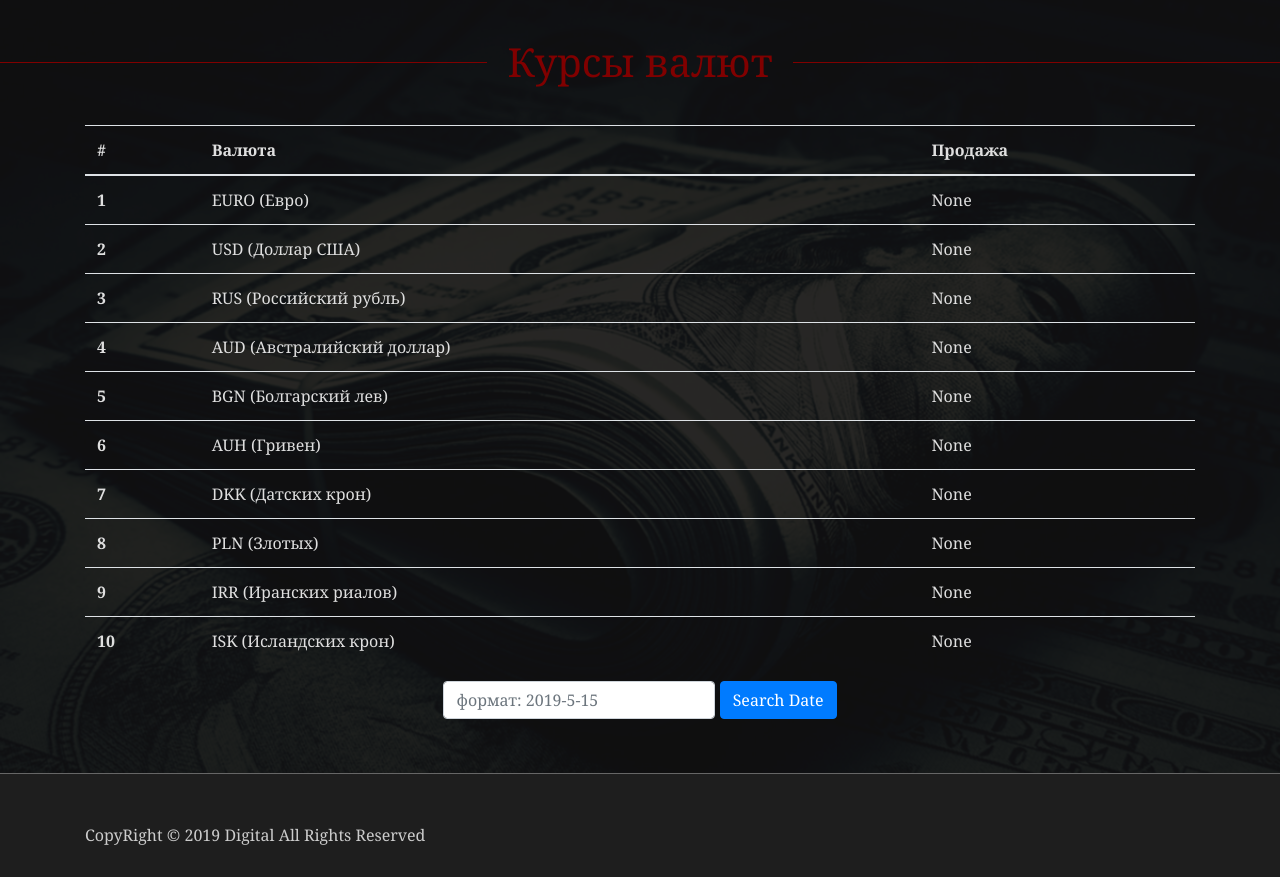
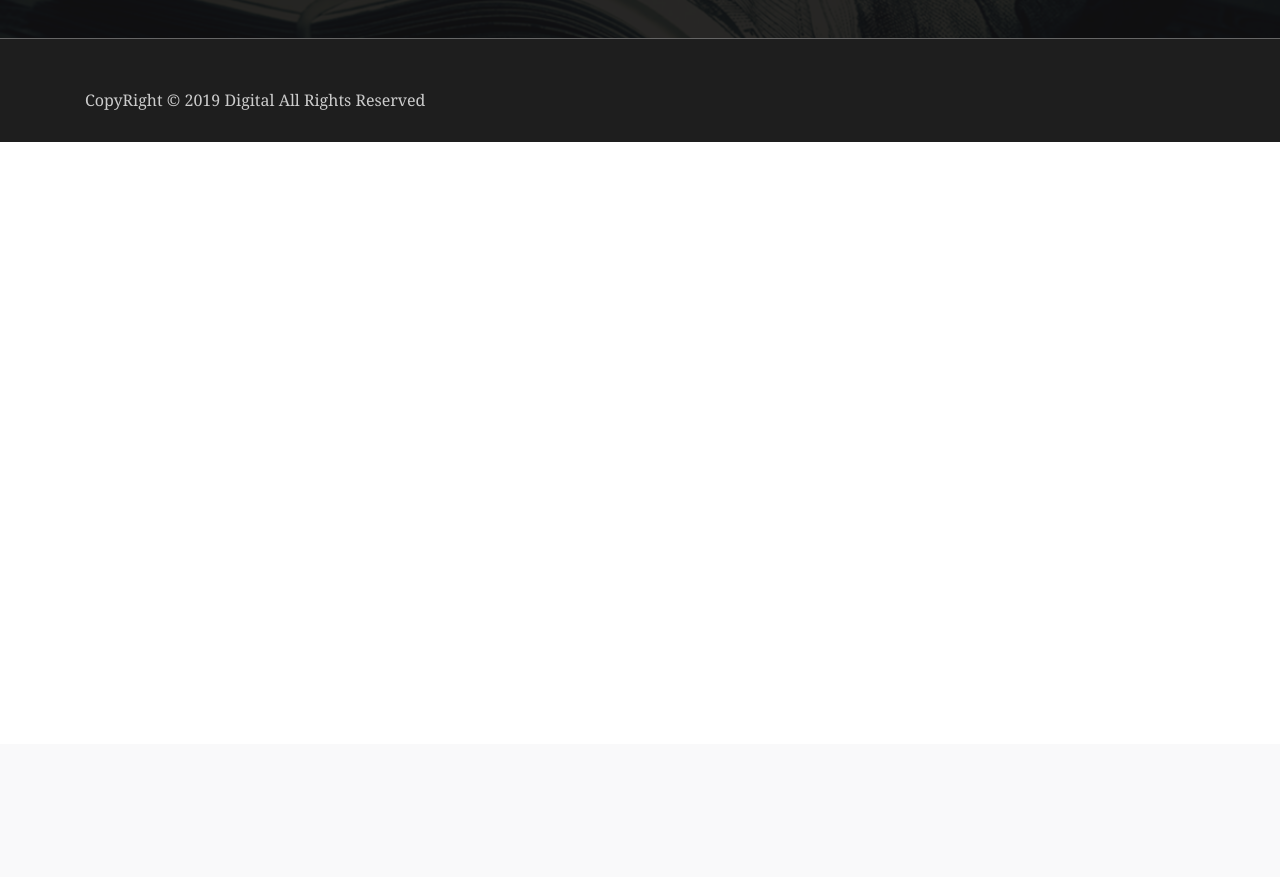
Before and after one commit to zemi4/FLASK-app, a Flask app: page / in a window 1280 px wide. Shown: the part 56-933 px from the top of the page. After the commit the page ends 198 px from the top, so only its background shows below. Run offline with Flask 2, Linux system fonts and the light colour scheme; data that the repository does not hold is empty; parts of the project's set-up code (start-up, migrations or seed data) failed here and were passed over; some libraries are stand-ins or nearby versions.

Commit message:
make it better

```diff
--- a/app.py
+++ b/app.py
@@ -1,5 +1,5 @@
 from flask import Flask, render_template
-from parsing_currency import *
+# from parsing_currency import *
 from parsing_afisha2 import *
 from parsing_weather import *
 
@@ -10,9 +10,7 @@
 @app.route('/')
 def courses():
 
-    return render_template('currency.html', E=get_money_euro(), U=get_money_usd(), R=get_money_rus(), A=get_money_aud(),
-                           B=get_money_bgn(), UH=get_money_uah(), D=get_money_dkk(), P=get_money_pln(),
-                           I=get_money_irr(), IS=get_money_isk())
+    return render_template('currency.html')
 
 
 @app.route('/movies/')
--- a/templates/currency.html
+++ b/templates/currency.html
@@ -3,148 +3,148 @@
 {% block content %}
 
 <div class="foto-currency">
-    <div>
-    <h1><span>Курсы валют</span></h1>
-        <div class="container">
-    <table class="table">
-      <thead>
-        <tr>
-          <th>#</th>
-          <th>Валюта</th>
-          <th>Продажа</th>
-        </tr>
-      </thead>
-      <tbody>
-
-        <tr>
-          <th scope="row">1</th>
-          <td>EURO (Евро)</td>
-          <td>{{ E }}</td><!--парсинг EURO-->
-        </tr>
-        <tr>
-          <th scope="row">2</th>
-          <td>USD (Доллар США)</td>
-          <td>{{ U }}</td>
-        </tr>
-        <tr>
-          <th scope="row">3</th>
-          <td>RUS (Российский рубль)</td>
-          <td>{{ R }}</td>
-        </tr>
-        <tr>
-          <th scope="row">4</th>
-          <td>AUD (Австралийский доллар)</td>
-          <td>{{ A }}</td>
-        </tr>
-        <tr>
-          <th scope="row">5</th>
-          <td>BGN (Болгарский лев)</td>
-          <td>{{ B }}</td>
-        </tr>
-        <tr>
-          <th scope="row">6</th>
-          <td>AUH (Гривен)</td>
-          <td>{{ UH }}</td>
-        </tr>
-        <tr>
-          <th scope="row">7</th>
-          <td>DKK (Датских крон)</td>
-          <td>{{ D }}</td>
-        </tr>
-        <tr>
-          <th scope="row">8</th>
-          <td>PLN (Злотых)</td>
-          <td>{{ P }}</td>
-        </tr>
-        <tr>
-          <th scope="row">9</th>
-          <td>IRR (Иранских риалов)</td>
-          <td>{{ I }}</td>
-        </tr>
-        <tr>
-          <th scope="row">10</th>
-          <td>ISK (Исландских крон)</td>
-          <td>{{ IS }}</td>
-        </tr>
-
-      </tbody>
-    </table>
-            <div class="row form-group form-inline but-cur" id="roDiv">
-                <input type="text" name="city" id="cur" class="form-control" placeholder="формат: 2019-5-15">
-                <button id="submit" class="btn btn-primary">Search Date</button>
-             </div>
-
-            <div id="sho" class="sho"></div>
-
-        </div>
-    </div>
+{#    <div>#}
+{#    <h1><span>Курсы валют</span></h1>#}
+{#        <div class="container">#}
+{#    <table class="table">#}
+{#      <thead>#}
+{#        <tr>#}
+{#          <th>#</th>#}
+{#          <th>Валюта</th>#}
+{#          <th>Продажа</th>#}
+{#        </tr>#}
+{#      </thead>#}
+{#      <tbody>#}
+{##}
+{#        <tr>#}
+{#          <th scope="row">1</th>#}
+{#          <td>EURO (Евро)</td>#}
+{#          <td>{{ E }}</td><!--парсинг EURO-->#}
+{#        </tr>#}
+{#        <tr>#}
+{#          <th scope="row">2</th>#}
+{#          <td>USD (Доллар США)</td>#}
+{#          <td>{{ U }}</td>#}
+{#        </tr>#}
+{#        <tr>#}
+{#          <th scope="row">3</th>#}
+{#          <td>RUS (Российский рубль)</td>#}
+{#          <td>{{ R }}</td>#}
+{#        </tr>#}
+{#        <tr>#}
+{#          <th scope="row">4</th>#}
+{#          <td>AUD (Австралийский доллар)</td>#}
+{#          <td>{{ A }}</td>#}
+{#        </tr>#}
+{#        <tr>#}
+{#          <th scope="row">5</th>#}
+{#          <td>BGN (Болгарский лев)</td>#}
+{#          <td>{{ B }}</td>#}
+{#        </tr>#}
+{#        <tr>#}
+{#          <th scope="row">6</th>#}
+{#          <td>AUH (Гривен)</td>#}
+{#          <td>{{ UH }}</td>#}
+{#        </tr>#}
+{#        <tr>#}
+{#          <th scope="row">7</th>#}
+{#          <td>DKK (Датских крон)</td>#}
+{#          <td>{{ D }}</td>#}
+{#        </tr>#}
+{#        <tr>#}
+{#          <th scope="row">8</th>#}
+{#          <td>PLN (Злотых)</td>#}
+{#          <td>{{ P }}</td>#}
+{#        </tr>#}
+{#        <tr>#}
+{#          <th scope="row">9</th>#}
+{#          <td>IRR (Иранских риалов)</td>#}
+{#          <td>{{ I }}</td>#}
+{#        </tr>#}
+{#        <tr>#}
+{#          <th scope="row">10</th>#}
+{#          <td>ISK (Исландских крон)</td>#}
+{#          <td>{{ IS }}</td>#}
+{#        </tr>#}
+{##}
+{#      </tbody>#}
+{#    </table>#}
+{#            <div class="row form-group form-inline but-cur" id="roDiv">#}
+{#                <input type="text" name="city" id="cur" class="form-control" placeholder="формат: 2019-5-15">#}
+{#                <button id="submit" class="btn btn-primary">Search Date</button>#}
+{#             </div>#}
+{##}
+{#            <div id="sho" class="sho"></div>#}
+{##}
+{#        </div>#}
+{#    </div>#}
 
 </div>
 
 
-<script src="https://ajax.googleapis.com/ajax/libs/jquery/3.4.1/jquery.min.js" type=text/javascript></script>
-<script type=text/javascript>
-
-$(document).ready(function () {
-
-    $('#submit').click(function () {
-
-        var cur = $('#cur').val();
-
-        if(cur != ''){
-
-            $.ajax({
-
-                url:
-
-                 "https://www.nbrb.by/API/ExRates/Rates?onDate=" + cur + "&Periodicity=0",
-
-                type: 'GET',
-                dataType: 'json',
-                success: function(data){
-                    let out='';
-                    out +='<b>' + data[0]['Cur_Name'] + '</b><b>' + ' - ' + data[0]['Cur_OfficialRate'] + '</b><br>';
-                    out +='<b>' + data[1]['Cur_Name'] + '</b><b>' + ' - ' + data[1]['Cur_OfficialRate'] + '</b><br>';
-                    out +='<b>' + data[2]['Cur_Name'] + '</b><b>' + ' - ' + data[2]['Cur_OfficialRate'] + '</b><br>';
-                    out +='<b>' + data[3]['Cur_Name'] + '</b><b>' + ' - ' + data[3]['Cur_OfficialRate'] + '</b><br>';
-                    out +='<b>' + data[4]['Cur_Name'] + '</b><b>' + ' - ' + data[4]['Cur_OfficialRate'] + '</b><br>';
-                    out +='<b>' + data[5]['Cur_Name'] + '</b><b>' + ' - ' + data[5]['Cur_OfficialRate'] + '</b><br>';
-                    out +='<b>' + data[6]['Cur_Name'] + '</b><b>' + ' - ' + data[6]['Cur_OfficialRate'] + '</b><br>';
-                    out +='<b>' + data[7]['Cur_Name'] + '</b><b>' + ' - ' + data[7]['Cur_OfficialRate'] + '</b><br>';
-                    out +='<b>' + data[8]['Cur_Name'] + '</b><b>' + ' - ' + data[8]['Cur_OfficialRate'] + '</b><br>';
-                    out +='<b>' + data[9]['Cur_Name'] + '</b><b>' + ' - ' + data[9]['Cur_OfficialRate'] + '</b><br>';
-                    out +='<b>' + data[10]['Cur_Name'] + '</b><b>' + ' - ' + data[10]['Cur_OfficialRate'] + '</b><br>';
-                    out +='<b>' + data[11]['Cur_Name'] + '</b><b>' + ' - ' + data[11]['Cur_OfficialRate'] + '</b><br>';
-                    out +='<b>' + data[12]['Cur_Name'] + '</b><b>' + ' - ' + data[12]['Cur_OfficialRate'] + '</b><br>';
-                    out +='<b>' + data[13]['Cur_Name'] + '</b><b>' + ' - ' + data[13]['Cur_OfficialRate'] + '</b><br>';
-                    out +='<b>' + data[14]['Cur_Name'] + '</b><b>' + ' - ' + data[14]['Cur_OfficialRate'] + '</b><br>';
-                    out +='<b>' + data[15]['Cur_Name'] + '</b><b>' + ' - ' + data[15]['Cur_OfficialRate'] + '</b><br>';
-                    out +='<b>' + data[16]['Cur_Name'] + '</b><b>' + ' - ' + data[16]['Cur_OfficialRate'] + '</b><br>';
-                    out +='<b>' + data[17]['Cur_Name'] + '</b><b>' + ' - ' + data[17]['Cur_OfficialRate'] + '</b><br>';
-                    out +='<b>' + data[18]['Cur_Name'] + '</b><b>' + ' - ' + data[18]['Cur_OfficialRate'] + '</b><br>';
-                    out +='<b>' + data[19]['Cur_Name'] + '</b><b>' + ' - ' + data[19]['Cur_OfficialRate'] + '</b><br>';
-                    out +='<b>' + data[20]['Cur_Name'] + '</b><b>' + ' - ' + data[20]['Cur_OfficialRate'] + '</b><br>';
-                    out +='<b>' + data[21]['Cur_Name'] + '</b><b>' + ' - ' + data[21]['Cur_OfficialRate'] + '</b><br>';
-                    out +='<b>' + data[22]['Cur_Name'] + '</b><b>' + ' - ' + data[22]['Cur_OfficialRate'] + '</b><br>';
-                    out +='<b>' + data[23]['Cur_Name'] + '</b><b>' + ' - ' + data[23]['Cur_OfficialRate'] + '</b><br>';
-                    out +='<b>' + data[24]['Cur_Name'] + '</b><b>' + ' - ' + data[24]['Cur_OfficialRate'] + '</b><br>';
-                    out +='<b>' + data[25]['Cur_Name'] + '</b><b>' + ' - ' + data[25]['Cur_OfficialRate'] + '</b><br>';
-
-
-                        console.log(data);
-                        $('#sho').html(out);
-                }
-
-                });
-            }else{
-                $('#error').html('Fiend cannot be empty');
-            }
-
-                });
-
-});
-
-</script>
+{#<script src="https://ajax.googleapis.com/ajax/libs/jquery/3.4.1/jquery.min.js" type=text/javascript></script>#}
+{#<script type=text/javascript>#}
+{##}
+{#$(document).ready(function () {#}
+{##}
+{#    $('#submit').click(function () {#}
+{##}
+{#        var cur = $('#cur').val();#}
+{##}
+{#        if(cur != ''){#}
+{##}
+{#            $.ajax({#}
+{##}
+{#                url:#}
+{##}
+{#                 "https://www.nbrb.by/API/ExRates/Rates?onDate=" + cur + "&Periodicity=0",#}
+{##}
+{#                type: 'GET',#}
+{#                dataType: 'json',#}
+{#                success: function(data){#}
+{#                    let out='';#}
+{#                    out +='<b>' + data[0]['Cur_Name'] + '</b><b>' + ' - ' + data[0]['Cur_OfficialRate'] + '</b><br>';#}
+{#                    out +='<b>' + data[1]['Cur_Name'] + '</b><b>' + ' - ' + data[1]['Cur_OfficialRate'] + '</b><br>';#}
+{#                    out +='<b>' + data[2]['Cur_Name'] + '</b><b>' + ' - ' + data[2]['Cur_OfficialRate'] + '</b><br>';#}
+{#                    out +='<b>' + data[3]['Cur_Name'] + '</b><b>' + ' - ' + data[3]['Cur_OfficialRate'] + '</b><br>';#}
+{#                    out +='<b>' + data[4]['Cur_Name'] + '</b><b>' + ' - ' + data[4]['Cur_OfficialRate'] + '</b><br>';#}
+{#                    out +='<b>' + data[5]['Cur_Name'] + '</b><b>' + ' - ' + data[5]['Cur_OfficialRate'] + '</b><br>';#}
+{#                    out +='<b>' + data[6]['Cur_Name'] + '</b><b>' + ' - ' + data[6]['Cur_OfficialRate'] + '</b><br>';#}
+{#                    out +='<b>' + data[7]['Cur_Name'] + '</b><b>' + ' - ' + data[7]['Cur_OfficialRate'] + '</b><br>';#}
+{#                    out +='<b>' + data[8]['Cur_Name'] + '</b><b>' + ' - ' + data[8]['Cur_OfficialRate'] + '</b><br>';#}
+{#                    out +='<b>' + data[9]['Cur_Name'] + '</b><b>' + ' - ' + data[9]['Cur_OfficialRate'] + '</b><br>';#}
+{#                    out +='<b>' + data[10]['Cur_Name'] + '</b><b>' + ' - ' + data[10]['Cur_OfficialRate'] + '</b><br>';#}
+{#                    out +='<b>' + data[11]['Cur_Name'] + '</b><b>' + ' - ' + data[11]['Cur_OfficialRate'] + '</b><br>';#}
+{#                    out +='<b>' + data[12]['Cur_Name'] + '</b><b>' + ' - ' + data[12]['Cur_OfficialRate'] + '</b><br>';#}
+{#                    out +='<b>' + data[13]['Cur_Name'] + '</b><b>' + ' - ' + data[13]['Cur_OfficialRate'] + '</b><br>';#}
+{#                    out +='<b>' + data[14]['Cur_Name'] + '</b><b>' + ' - ' + data[14]['Cur_OfficialRate'] + '</b><br>';#}
+{#                    out +='<b>' + data[15]['Cur_Name'] + '</b><b>' + ' - ' + data[15]['Cur_OfficialRate'] + '</b><br>';#}
+{#                    out +='<b>' + data[16]['Cur_Name'] + '</b><b>' + ' - ' + data[16]['Cur_OfficialRate'] + '</b><br>';#}
+{#                    out +='<b>' + data[17]['Cur_Name'] + '</b><b>' + ' - ' + data[17]['Cur_OfficialRate'] + '</b><br>';#}
+{#                    out +='<b>' + data[18]['Cur_Name'] + '</b><b>' + ' - ' + data[18]['Cur_OfficialRate'] + '</b><br>';#}
+{#                    out +='<b>' + data[19]['Cur_Name'] + '</b><b>' + ' - ' + data[19]['Cur_OfficialRate'] + '</b><br>';#}
+{#                    out +='<b>' + data[20]['Cur_Name'] + '</b><b>' + ' - ' + data[20]['Cur_OfficialRate'] + '</b><br>';#}
+{#                    out +='<b>' + data[21]['Cur_Name'] + '</b><b>' + ' - ' + data[21]['Cur_OfficialRate'] + '</b><br>';#}
+{#                    out +='<b>' + data[22]['Cur_Name'] + '</b><b>' + ' - ' + data[22]['Cur_OfficialRate'] + '</b><br>';#}
+{#                    out +='<b>' + data[23]['Cur_Name'] + '</b><b>' + ' - ' + data[23]['Cur_OfficialRate'] + '</b><br>';#}
+{#                    out +='<b>' + data[24]['Cur_Name'] + '</b><b>' + ' - ' + data[24]['Cur_OfficialRate'] + '</b><br>';#}
+{#                    out +='<b>' + data[25]['Cur_Name'] + '</b><b>' + ' - ' + data[25]['Cur_OfficialRate'] + '</b><br>';#}
+{##}
+{##}
+{#                        console.log(data);#}
+{#                        $('#sho').html(out);#}
+{#                }#}
+{##}
+{#                });#}
+{#            }else{#}
+{#                $('#error').html('Fiend cannot be empty');#}
+{#            }#}
+{##}
+{#                });#}
+{##}
+{#});#}
+{##}
+{#</script>#}
 
 
 
```
